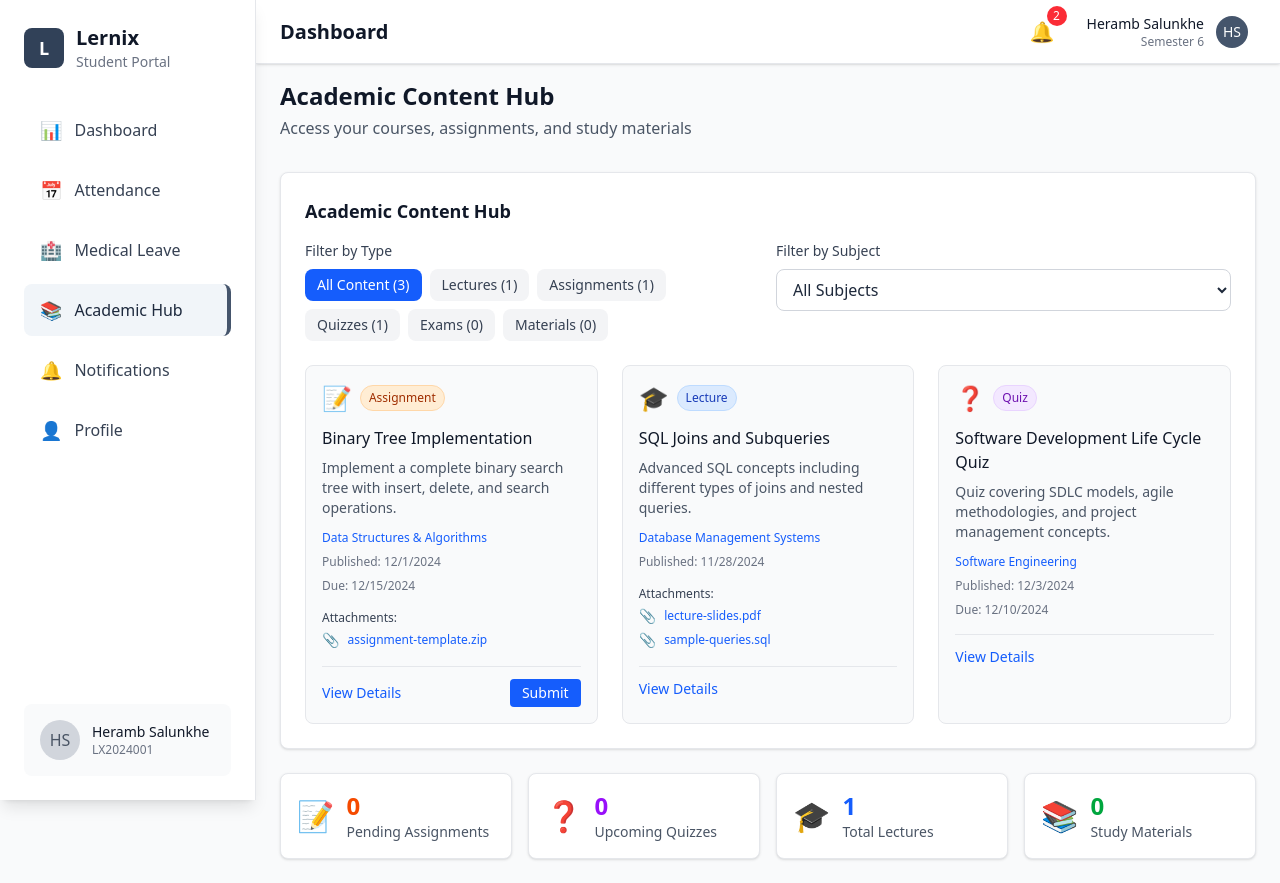
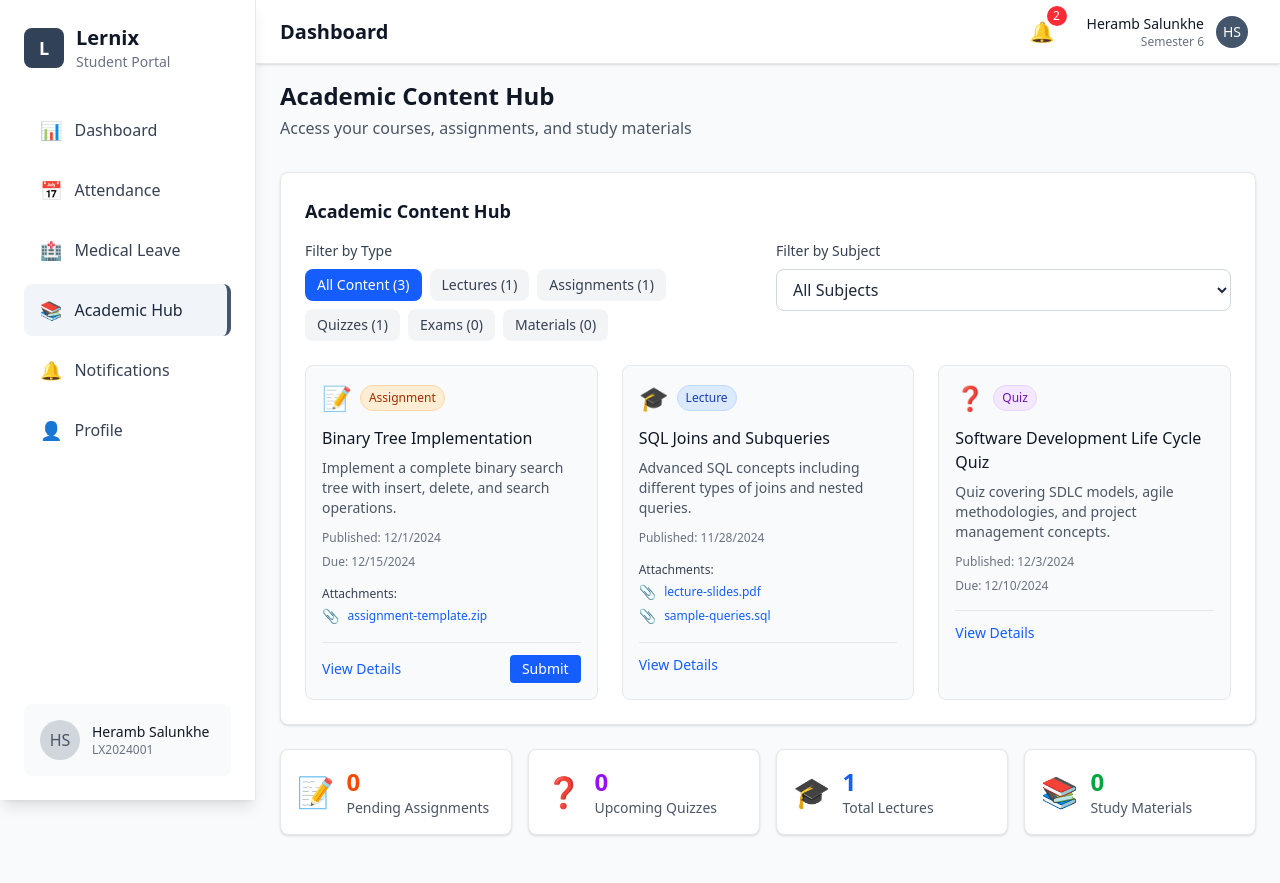
Before and after one commit to hebuildapps/lernix, a Next.js app: page /academic in a window 1280 px wide. After the commit the page ends 859 px from the top, so only its background shows below. Built offline with nearby package versions, Linux system fonts and the light colour scheme.

Commit message:
fixed props

```diff
--- a/app/components/academic/AcademicHub.tsx
+++ b/app/components/academic/AcademicHub.tsx
@@ -14,7 +14,7 @@ export default function AcademicHub({ content, subjects }: AcademicHubProps) {
 
   const filteredContent = content.filter(item => {
     const typeMatch = filter === 'all' || item.type === filter;
-    const subjectMatch = selectedSubject === 'all' || item.subjectId === selectedSubject;
+    const subjectMatch = selectedSubject === 'all';
     return typeMatch && subjectMatch && item.status === 'published';
   });
 
@@ -59,11 +59,6 @@ export default function AcademicHub({ content, subjects }: AcademicHubProps) {
     const diffTime = due.getTime() - today.getTime();
     const diffDays = Math.ceil(diffTime / (1000 * 60 * 60 * 24));
     return diffDays >= 0 && diffDays <= 7;
-  };
-
-  const getSubjectName = (subjectId: string) => {
-    const subject = subjects.find(s => s.id === subjectId);
-    return subject ? subject.name : 'Unknown Subject';
   };
 
   const typeOptions = [
@@ -143,9 +138,6 @@ export default function AcademicHub({ content, subjects }: AcademicHubProps) {
               <p className="text-sm text-gray-600 mb-3 line-clamp-3">{item.description}</p>
 
               <div className="space-y-2 mb-4">
-                <p className="text-xs text-blue-600 font-medium">
-                  {getSubjectName(item.subjectId)}
-                </p>
                 <p className="text-xs text-gray-500">
                   Published: {new Date(item.publishedDate).toLocaleDateString()}
                 </p>
--- a/app/data/mockData.ts
+++ b/app/data/mockData.ts
@@ -1349,7 +1349,6 @@ export const mockNotifications: Notification[] = [
 export const mockAcademicContent: AcademicContent[] = [
   {
     id: "ac-001",
-    subjectId: "sub-001",
     type: "assignment",
     title: "Binary Tree Implementation",
     description:
@@ -1361,7 +1360,6 @@ export const mockAcademicContent: AcademicContent[] = [
   },
   {
     id: "ac-002",
-    subjectId: "sub-002",
     type: "lecture",
     title: "SQL Joins and Subqueries",
     description:
@@ -1372,7 +1370,6 @@ export const mockAcademicContent: AcademicContent[] = [
   },
   {
     id: "ac-003",
-    subjectId: "sub-003",
     type: "quiz",
     title: "Software Development Life Cycle Quiz",
     description:
--- a/app/hod/data/mockHoDData.ts
+++ b/app/hod/data/mockHoDData.ts
@@ -237,7 +237,6 @@ export const mockFacultyWithPerformance: FacultyWithPerformance[] = mockFaculty.
   ...faculty,
   subjects: [
     {
-      subjectId: `sub-${index + 1}`,
       subjectName: 'Data Structures & Algorithms',
       subjectCode: 'CS301',
       classes: ['TE-A', 'TE-B'],
@@ -247,7 +246,6 @@ export const mockFacultyWithPerformance: FacultyWithPerformance[] = mockFaculty.
   ],
   classesAssigned: [
     {
-      classId: `class-${index + 1}`,
       className: 'TE-A',
       year: 'TE',
       section: 'A',
@@ -274,9 +272,7 @@ export const mockAttendanceCorrections: AttendanceCorrection[] = [
     studentName: 'Rahul Sharma',
     facultyId: 'fac-001',
     facultyName: 'Dr. Priya Sharma',
-    classId: 'class-001',
     className: 'TE-A',
-    subjectId: 'sub-001',
     subjectName: 'Data Structures & Algorithms',
     originalDate: new Date('2024-09-20'),
     originalStatus: 'absent',
@@ -294,9 +290,7 @@ export const mockAttendanceCorrections: AttendanceCorrection[] = [
     studentName: 'Priya Patel',
     facultyId: 'fac-002',
     facultyName: 'Prof. Amit Patel',
-    classId: 'class-002',
     className: 'SE-B',
-    subjectId: 'sub-002',
     subjectName: 'Database Management Systems',
     originalDate: new Date('2024-09-19'),
     originalStatus: 'absent',
@@ -321,7 +315,6 @@ export const mockDepartmentDefaulters: DepartmentDefaulter[] = [
     overallAttendance: 68.5,
     criticalSubjects: [
       {
-        subjectId: 'sub-001',
         subjectName: 'Data Structures & Algorithms',
         attendancePercentage: 62.0,
         classesMissed: 12,
@@ -329,7 +322,6 @@ export const mockDepartmentDefaulters: DepartmentDefaulter[] = [
         faculty: mockFaculty[0]
       },
       {
-        subjectId: 'sub-002',
         subjectName: 'Database Management Systems',
         attendancePercentage: 58.5,
         classesMissed: 14,
@@ -357,7 +349,6 @@ export const mockDepartmentDefaulters: DepartmentDefaulter[] = [
     overallAttendance: 72.3,
     criticalSubjects: [
       {
-        subjectId: 'sub-003',
         subjectName: 'Computer Networks',
         attendancePercentage: 69.0,
         classesMissed: 9,
--- a/app/hod/types/department.ts
+++ b/app/hod/types/department.ts
@@ -183,7 +183,6 @@ export interface Holiday {
 export interface ExamSchedule {
   id: string;
   examType: 'unit_test' | 'mid_term' | 'end_term' | 'supplementary';
-  subjectId: string;
   subjectName: string;
   subjectCode: string;
   date: Date;
--- a/app/hod/types/hod.ts
+++ b/app/hod/types/hod.ts
@@ -66,7 +66,6 @@ export interface FacultyWithPerformance extends FacultySummary {
 }
 
 export interface SubjectAssignment {
-  subjectId: string;
   subjectName: string;
   subjectCode: string;
   classes: string[];
@@ -75,7 +74,6 @@ export interface SubjectAssignment {
 }
 
 export interface ClassAssignment {
-  classId: string;
   className: string;
   year: string;
   section: string;
@@ -108,9 +106,7 @@ export interface AttendanceCorrection {
   studentName: string;
   facultyId: string;
   facultyName: string;
-  classId: string;
   className: string;
-  subjectId: string;
   subjectName: string;
   originalDate: Date;
   originalStatus: 'present' | 'absent';
@@ -142,7 +138,6 @@ export interface DepartmentDefaulter {
 }
 
 export interface CriticalSubject {
-  subjectId: string;
   subjectName: string;
   attendancePercentage: number;
   classesMissed: number;
--- a/app/teacher/analytics/subject/page.tsx
+++ b/app/teacher/analytics/subject/page.tsx
@@ -12,7 +12,6 @@ export default function SubjectAnalyticsPage() {
   const [selectedClass, setSelectedClass] = useState('all');
 
   const mockSubjectAnalytics: SubjectAnalyticsType = {
-    subjectId: 'sub-001',
     subjectName: selectedSubject,
     totalClasses: 45,
     averageAttendance: 82.4,
--- a/app/teacher/attendance/page.tsx
+++ b/app/teacher/attendance/page.tsx
@@ -34,7 +34,6 @@ export default function TeacherAttendancePage() {
   };
 
   const mockSubjectAnalytics: SubjectAnalyticsType = {
-    subjectId: 'sub-001',
     subjectName: selectedSubject,
     totalClasses: 45,
     averageAttendance: 82.4,
@@ -172,8 +171,6 @@ export default function TeacherAttendancePage() {
           <div>
             {activeTab === 'mark' && (
               <AttendanceMarking
-                classId={selectedClass}
-                subjectId="sub-001"
                 students={mockStudentsCS301}
                 onMarkAttendance={handleMarkAttendance}
                 sessionDate={new Date()}
--- a/app/teacher/dashboard/page.tsx
+++ b/app/teacher/dashboard/page.tsx
@@ -63,7 +63,6 @@ export default function TeacherDashboard() {
   };
 
   const mockSubjectAnalytics: SubjectAnalyticsType = {
-    subjectId: 'sub-001',
     subjectName: 'Data Structures & Algorithms',
     totalClasses: 45,
     averageAttendance: 82.4,
@@ -184,8 +183,6 @@ export default function TeacherDashboard() {
           <div className="xl:col-span-2 space-y-8">
             {/* Today's Attendance Marking */}
             <AttendanceMarking
-              classId="CS301-A"
-              subjectId="sub-001"
               students={mockStudentsCS301}
               onMarkAttendance={handleMarkAttendance}
               sessionDate={todaysDate}
--- a/app/teacher/data/mockTeacherData.ts
+++ b/app/teacher/data/mockTeacherData.ts
@@ -320,7 +320,6 @@ export const mockAcademicEvents: AcademicEvent[] = [
     title: "Data Structures Quiz 3",
     date: new Date("2025-01-15"),
     type: 'test',
-    subjectId: "sub-001",
     description: "Quiz on Trees and Graphs",
     isOptimal: true
   },
@@ -329,7 +328,6 @@ export const mockAcademicEvents: AcademicEvent[] = [
     title: "Database Project Submission",
     date: new Date("2025-01-28"),
     type: 'submission',
-    subjectId: "sub-002",
     description: "Final project deadline",
     isOptimal: false
   }
--- a/app/teacher/types/calendar.ts
+++ b/app/teacher/types/calendar.ts
@@ -29,7 +29,6 @@ export interface AcademicEvent {
   title: string;
   date: Date;
   type: 'assignment' | 'test' | 'exam' | 'submission' | 'activity';
-  subjectId: string;
   description?: string;
   isOptimal: boolean;
 }
--- a/app/teacher/types/teacher.ts
+++ b/app/teacher/types/teacher.ts
@@ -35,7 +35,6 @@ export interface BasicSession {
 }
 
 export interface SubjectAnalytics {
-  subjectId: string;
   subjectName: string;
   totalClasses: number;
   averageAttendance: number;
--- a/app/types/index.ts
+++ b/app/types/index.ts
@@ -60,7 +60,7 @@ export interface Notification {
 
 export interface AcademicContent {
   id: string;
-  subjectId: string;
+  : string;
   type: 'lecture' | 'assignment' | 'quiz' | 'exam' | 'material';
   title: string;
   description: string;
```
